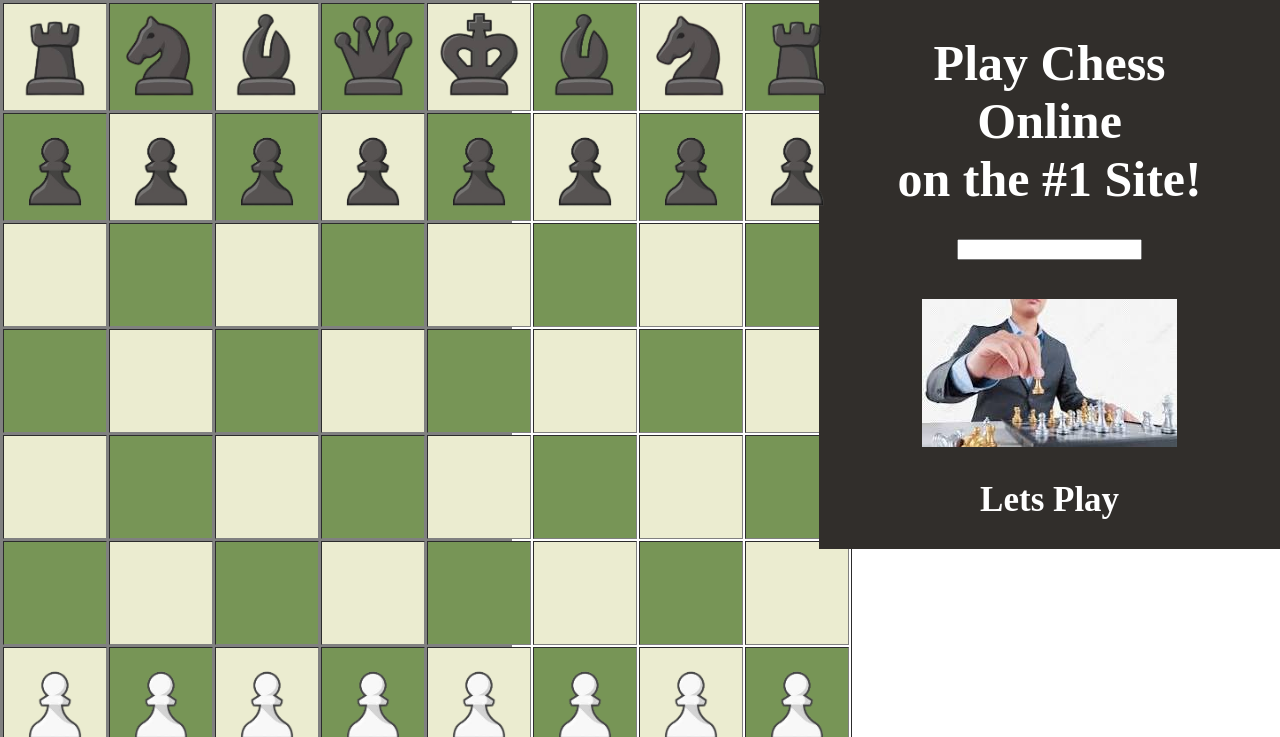
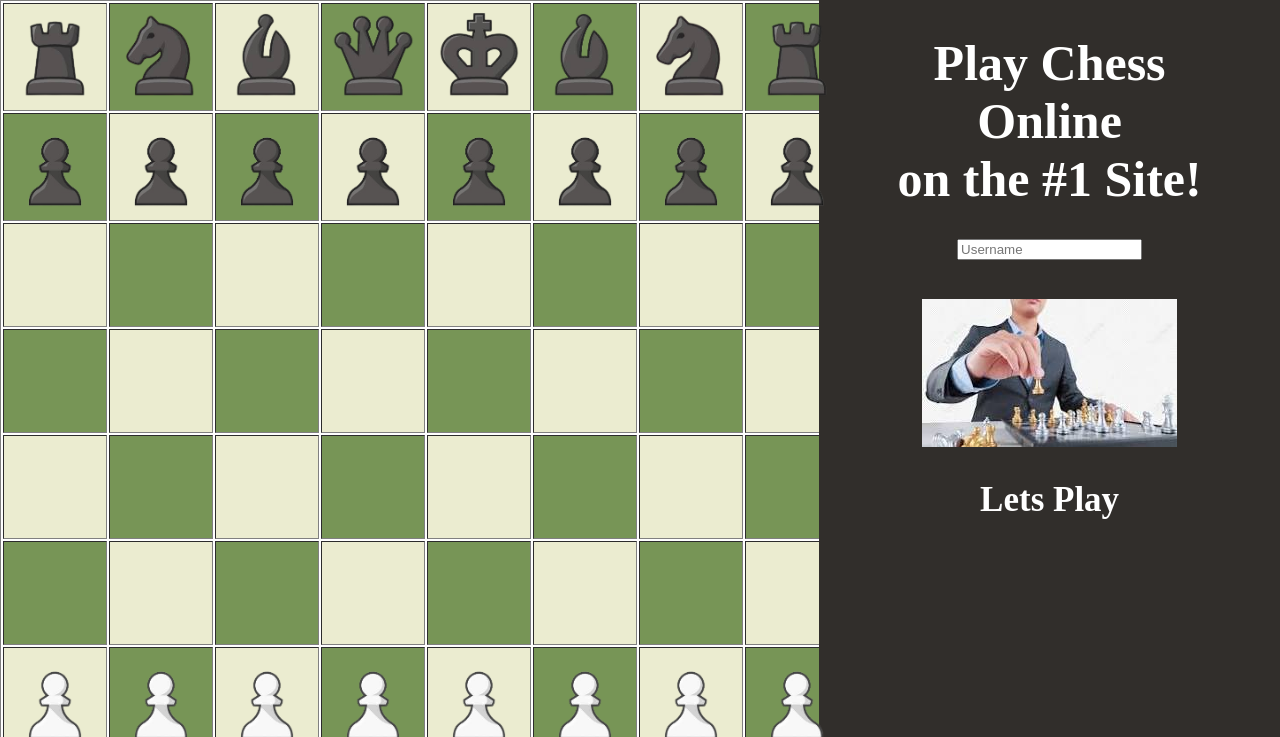
Before and after one commit to Mudassir-git65/SMIT-Projects, a plain HTML site: page 10-july-2024(Chess Game)/index.html in a window 1280 px wide. Shown: the top 737 px of the page. Drawn offline with Linux system fonts and the light colour scheme; files whose address does not match are found by name.

Commit message:
Css edit

```diff
--- a/10-july-2024(Chess Game)/index.html
+++ b/10-july-2024(Chess Game)/index.html
@@ -7,8 +7,11 @@
 </head><link rel="stylesheet" href="style.Css">
 
 <body >
+
+
+
     <div class="headings">
-        <h1> Play Chess <br> Online <br> on the #1 Site! <br><input border="2" type="text"></h1>
+        <h1> Play Chess <br> Online <br> on the #1 Site! <br><input placeholder="Username" border="2" type="text"></h1>
         <img  src="pictures of chess.jpeg" alt="">
         <h2> Lets Play </h2>
     </div>
@@ -19,11 +22,11 @@
 
       <table border="1">
           <tr>
-              <td bgcolor="ebecd0"  width="100" height="100"> <img height="100" width="100" src="Images/black castle.png" alt=""></td>
-              <td bgcolor="#779556" width="100" height="100"> <img height="100" width="100" src="Images/black knight.png" alt=""></td>
-              <td bgcolor="ebecd0"  width="100" height="100"> <img height="100" width="100" src="Images/black bishop.png" alt=""></td>
-              <td bgcolor="#779556" width="100" height="100"> <img height="100" width="100" src="Images/blsck queen.png" alt=""></td>
-              <td bgcolor="ebecd0"  width="100" height="100"> <img height="100" width="100" src="Images/black king.png" alt=""></td>
+            <td bgcolor="ebecd0"  width="100" height="100"> <img height="100" width="100" src="Images/black castle.png" alt=""></td>
+            <td bgcolor="#779556" width="100" height="100"> <img height="100" width="100" src="Images/black knight.png" alt=""></td>
+            <td bgcolor="ebecd0"  width="100" height="100"> <img height="100" width="100" src="Images/black bishop.png" alt=""></td>
+            <td bgcolor="#779556" width="100" height="100"> <img height="100" width="100" src="Images/blsck queen.png" alt=""></td>
+            <td bgcolor="ebecd0"  width="100" height="100"> <img height="100" width="100" src="Images/black king.png" alt=""></td>
             <td bgcolor="#779556" width="100" height="100"> <img height="100" width="100" src="Images/black bishop.png" alt=""></td>
             <td bgcolor="ebecd0"  width="100" height="100"> <img height="100" width="100" src="Images/black knight.png" alt=""></td>
             <td bgcolor="#779556" width="100" height="100"> <img height="100" width="100" src="Images/black castle.png" alt=""></td>
@@ -109,5 +112,6 @@
 
 
 
+
 </body>
 </html>
--- a/10-july-2024(Chess Game)/style.Css
+++ b/10-july-2024(Chess Game)/style.Css
@@ -12,6 +12,7 @@ h1{
     background-color: #312E2B;
     float: right;
     width: 36%;
+    height: 880px;
 
 }
 h2{
@@ -30,8 +31,8 @@ input:hover{
 }
 .main{
     margin-right: 60%;
-    background-color: grey;
+
 }
 body{
-    margin: 0;
+    margin: 0;%;
 }
```
